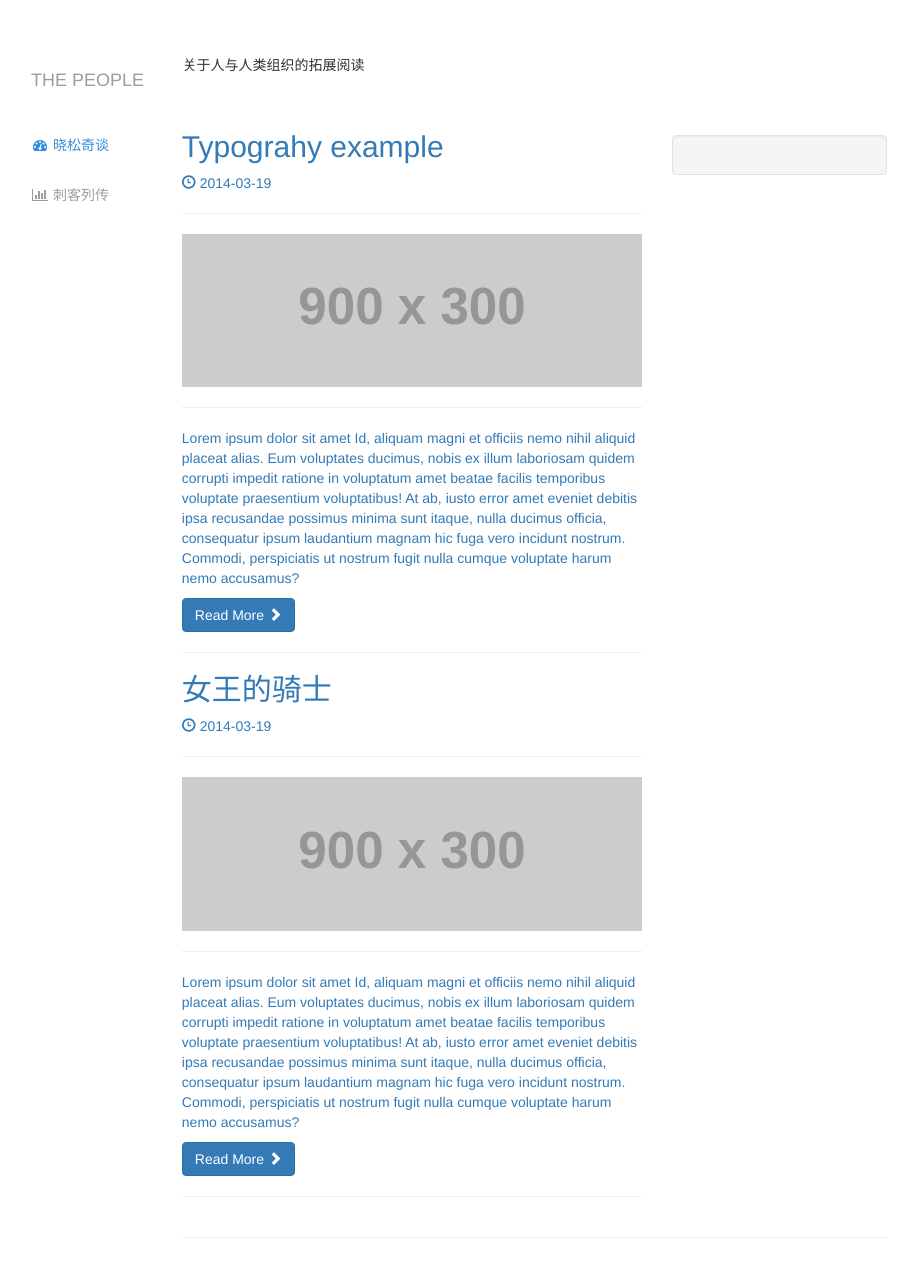
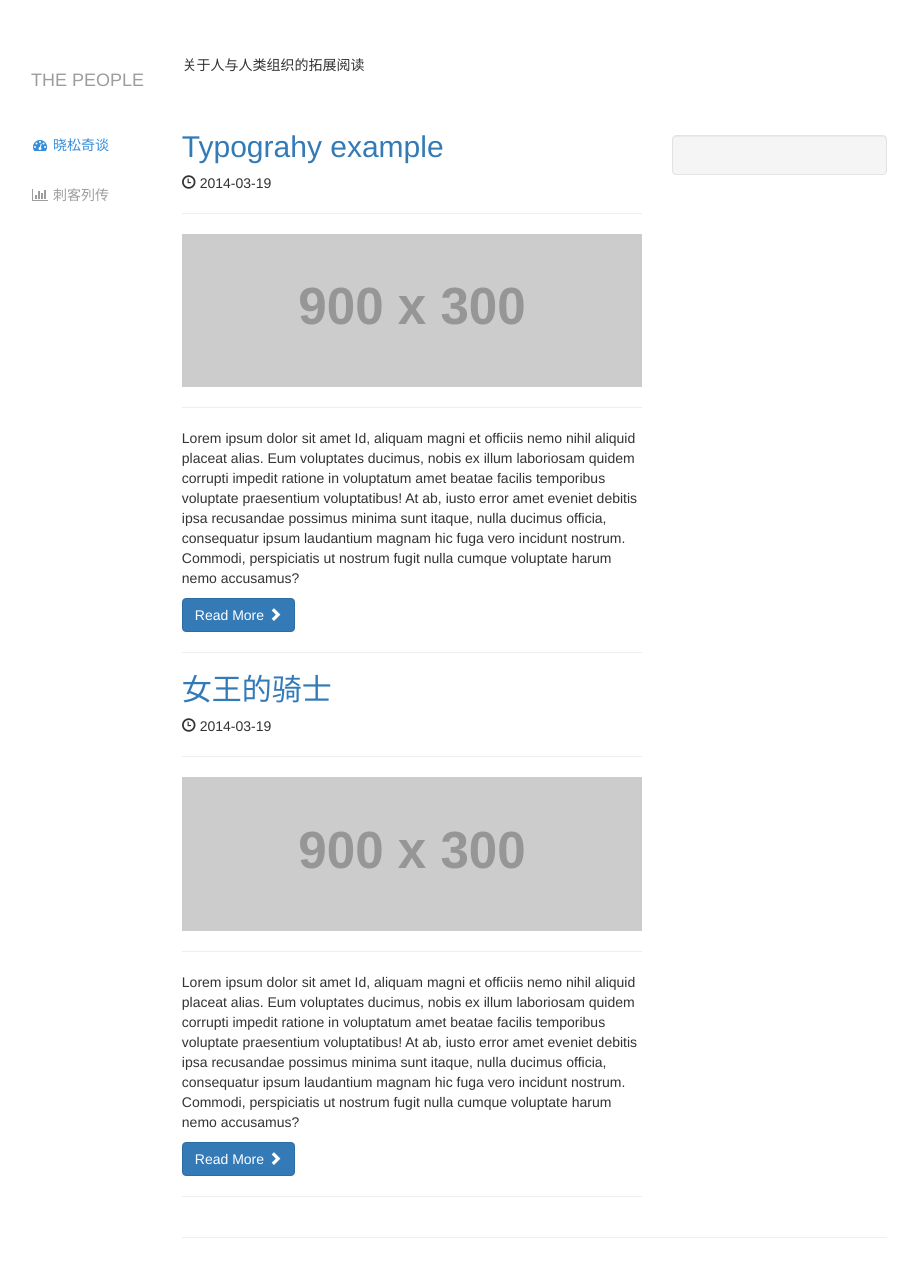
Before and after one commit to andyljj/thepeople, a Jekyll site: the page built from index.html, in a window 1280 px wide and 1298 px high. Shown: the top 1277 px of the window, without its empty margins (176-1094 px from the left). Built offline with Jekyll 4.4.1, drawn with Linux system fonts in a browser that asks for light colours; some web fonts are replaced; Markdown is read by kramdown in place of the engine named in the settings; comment, search, counter and statistics services are not loaded.

Commit message:
modify bug

```diff
--- a/archive.html
+++ b/archive.html
@@ -9,7 +9,7 @@
         {% if post.cklz %}
 
             <h2>
-                <a class="title" href="{{ post.url | prepend: site.url }}">{{ post.title }}
+                <a class="title" href="{{ post.url | prepend: site.url }}">{{ post.title }}</a>
             </h2>
             <p><span class="glyphicon glyphicon-time"></span> {{ post.date | date: "%F" }}</p>
             <hr>
--- a/index.html
+++ b/index.html
@@ -7,11 +7,8 @@
         {% if post.xsqt %}
 
             <h2>
-                <a class="title" href="{{ post.url | prepend: site.url }}">{{ post.title }}
+                <a class="title" href="{{ post.url | prepend: site.url }}">{{ post.title }}</a>
             </h2>
-            <!-- <p class="lead">
-                by <a href="index.php">Start Bootstrap</a>
-            </p> -->
             <p><span class="glyphicon glyphicon-time"></span> {{ post.date | date: "%F" }}</p>
             <hr>
             <img class="img-responsive" src="http://placehold.it/900x300" alt="">
```
